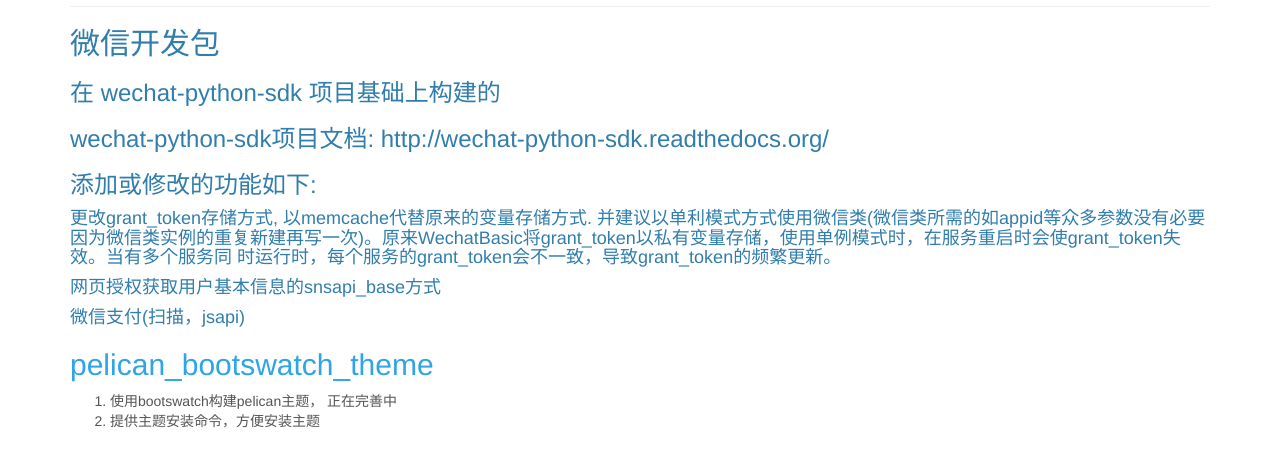
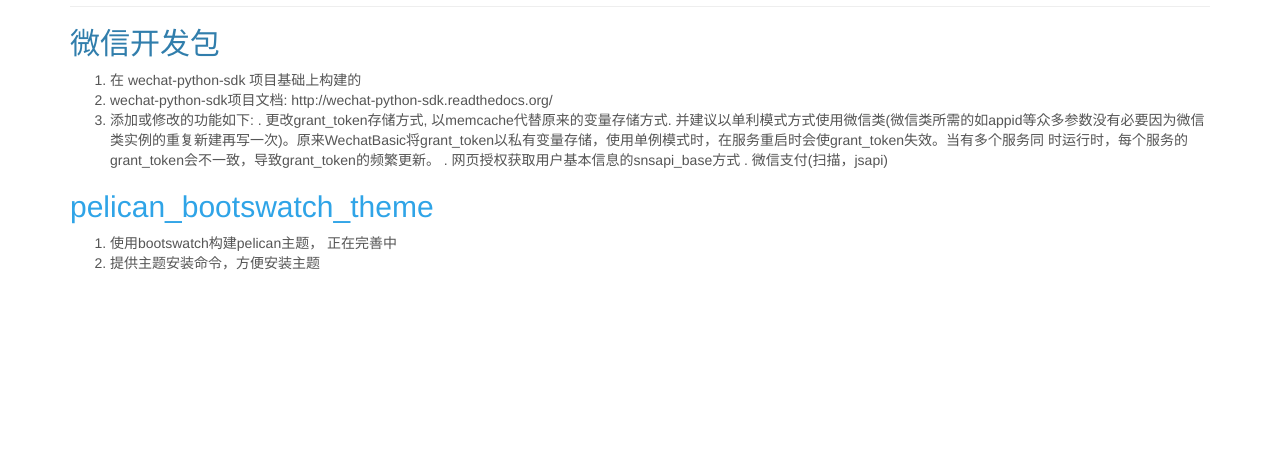
Before and after one commit to kaizengliu/pelican_bootswatch_theme, a plain HTML site: page mygithub.html in a window 1280 px wide. Shown: the part 113-580 px from the top of the page. Drawn offline with Linux system fonts and the light colour scheme.

Commit message:
commit form pelican

```diff
--- a/mygithub.html
+++ b/mygithub.html
@@ -94,12 +94,14 @@
     </div>
     <div class="main-content">
     <h2>微信开发包</h2>
-<h3>在 wechat-python-sdk 项目基础上构建的</h3>
-<h3>wechat-python-sdk项目文档: http://wechat-python-sdk.readthedocs.org/</h3>
-<h3>添加或修改的功能如下:</h3>
-<h4>更改grant_token存储方式, 以memcache代替原来的变量存储方式. 并建议以单利模式方式使用微信类(微信类所需的如appid等众多参数没有必要因为微信类实例的重复新建再写一次)。原来WechatBasic将grant_token以私有变量存储，使用单例模式时，在服务重启时会使grant_token失效。当有多个服务同 时运行时，每个服务的grant_token会不一致，导致grant_token的频繁更新。</h4>
-<h4>网页授权获取用户基本信息的snsapi_base方式</h4>
-<h4>微信支付(扫描，jsapi)</h4>
+<ol>
+<li>在 wechat-python-sdk 项目基础上构建的</li>
+<li>wechat-python-sdk项目文档: http://wechat-python-sdk.readthedocs.org/</li>
+<li>添加或修改的功能如下:
+  . 更改grant_token存储方式, 以memcache代替原来的变量存储方式. 并建议以单利模式方式使用微信类(微信类所需的如appid等众多参数没有必要因为微信类实例的重复新建再写一次)。原来WechatBasic将grant_token以私有变量存储，使用单例模式时，在服务重启时会使grant_token失效。当有多个服务同 时运行时，每个服务的grant_token会不一致，导致grant_token的频繁更新。
+  . 网页授权获取用户基本信息的snsapi_base方式
+  . 微信支付(扫描，jsapi)</li>
+</ol>
 <h2><a href="https://github.com/kaizengliu/pelican_bootswatch_theme">pelican_bootswatch_theme</a></h2>
 <ol>
 <li>使用bootswatch构建pelican主题， 正在完善中</li>
```
